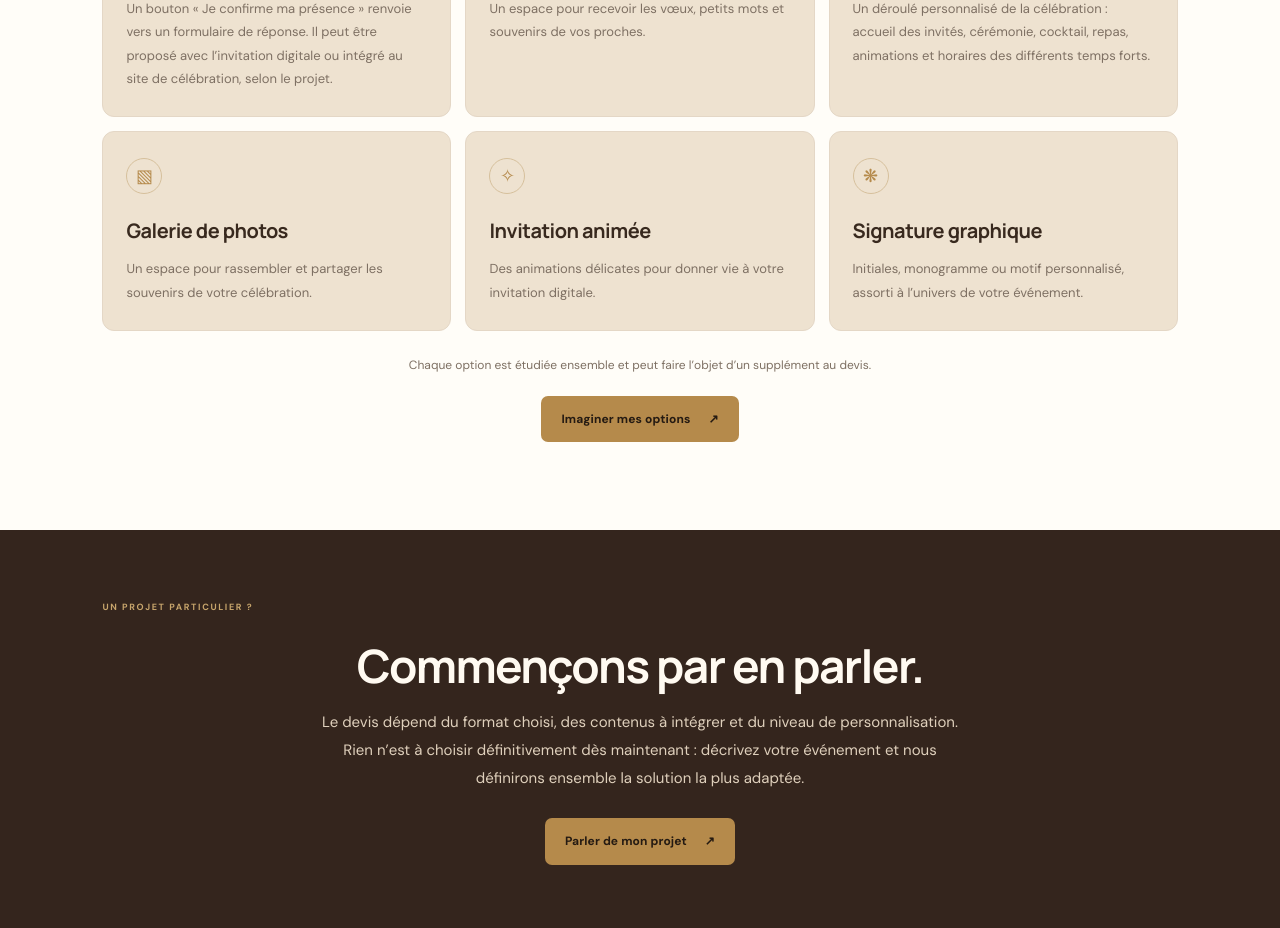
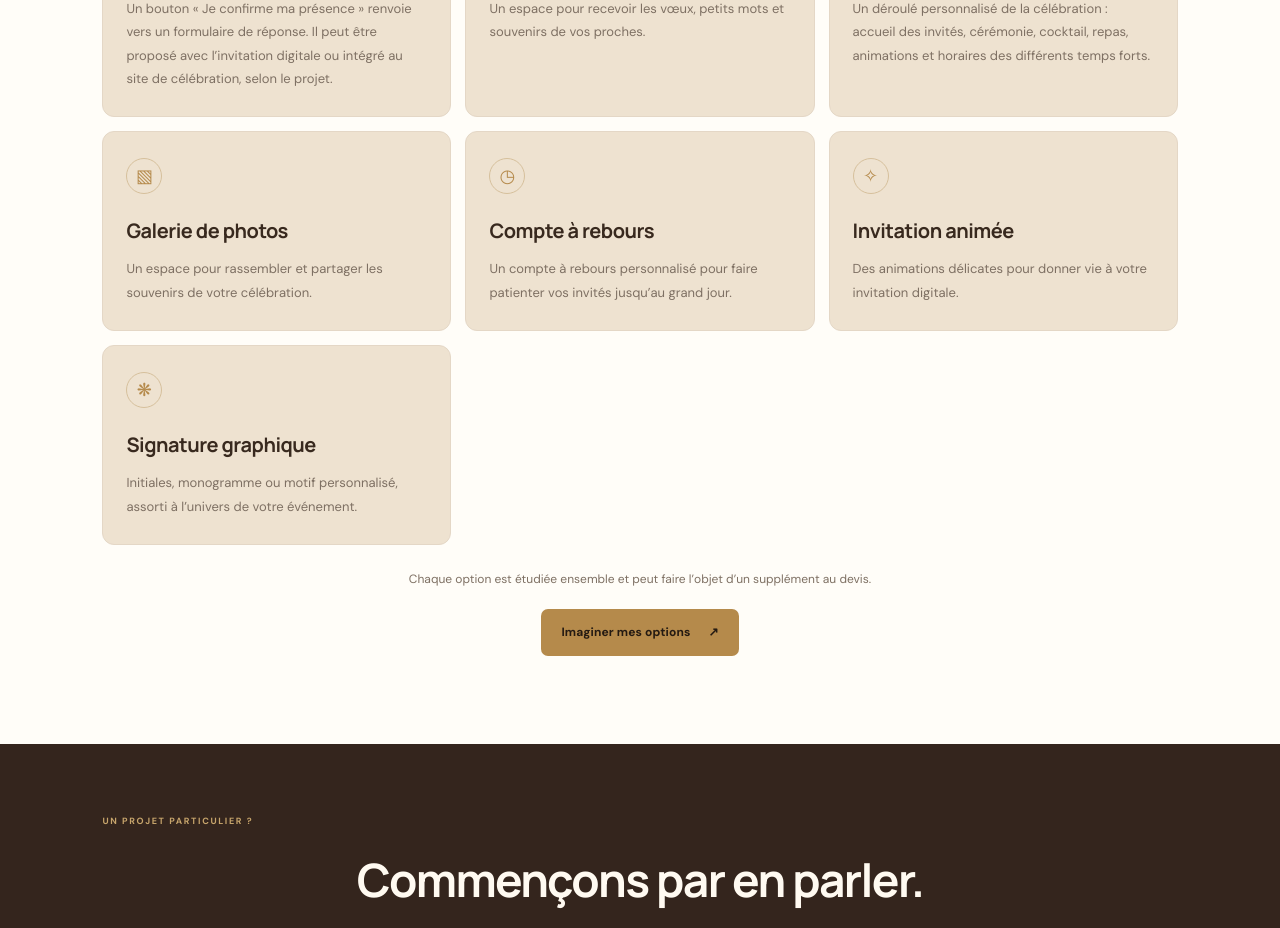
Before and after one commit to chirelhalioua/C-by-C, a Nuxt app: page /formules in a window 1280 px wide. Shown: the part 2920-3848 px from the top of the page. Built offline with nearby package versions, Linux system fonts and the light colour scheme; a web font is replaced by a local one.

Commit message:
Add countdown option to celebration options

```diff
--- a/pages/formules.vue
+++ b/pages/formules.vue
@@ -91,6 +91,11 @@ const offers = [
             <p>Un espace pour rassembler et partager les souvenirs de votre célébration.</p>
           </article>
           <article class="option-card">
+            <span class="option-symbol">◷</span>
+            <h3>Compte à rebours</h3>
+            <p>Un compte à rebours personnalisé pour faire patienter vos invités jusqu’au grand jour.</p>
+          </article>
+          <article class="option-card">
             <span class="option-symbol">✧</span>
             <h3>Invitation animée</h3>
             <p>Des animations délicates pour donner vie à votre invitation digitale.</p>
```
